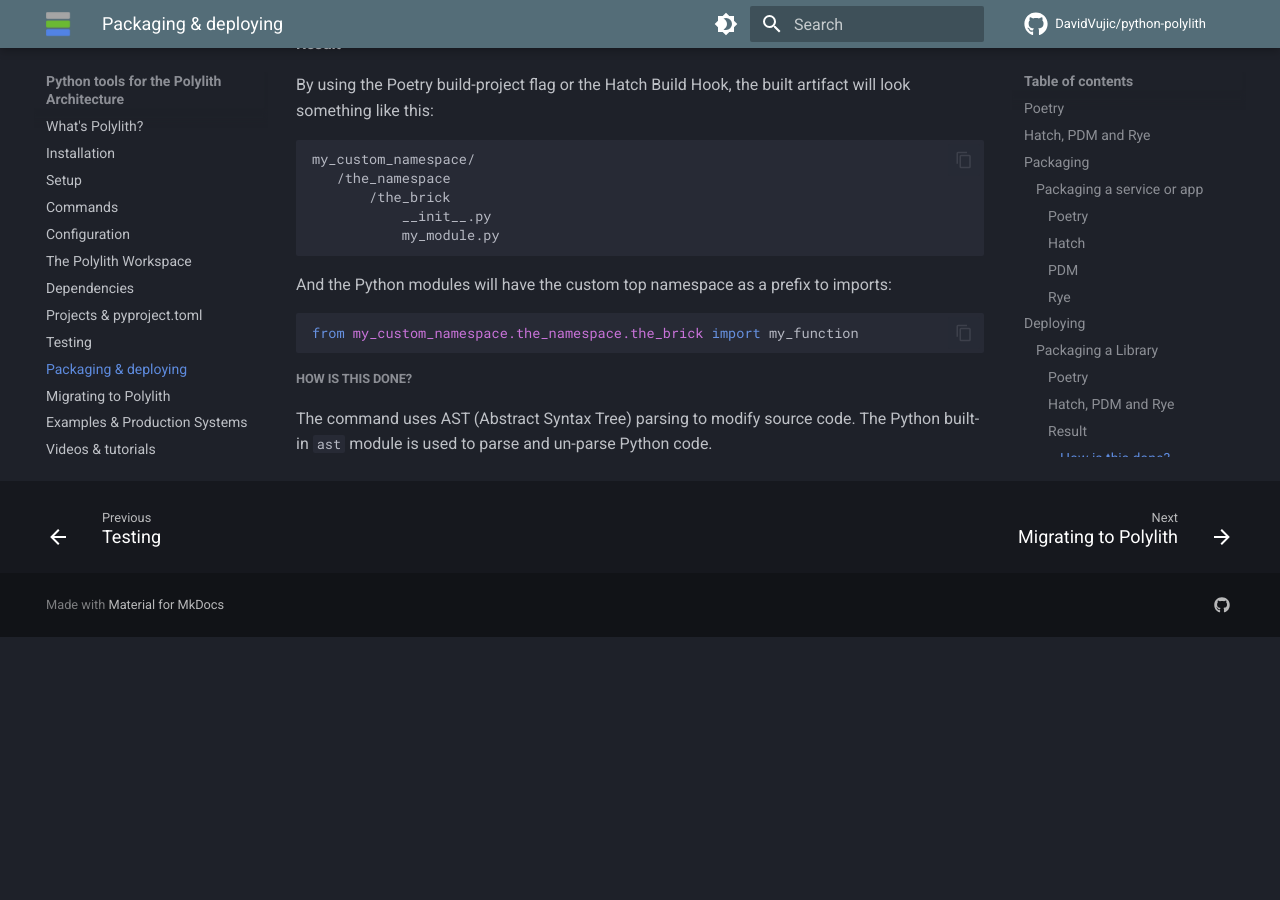
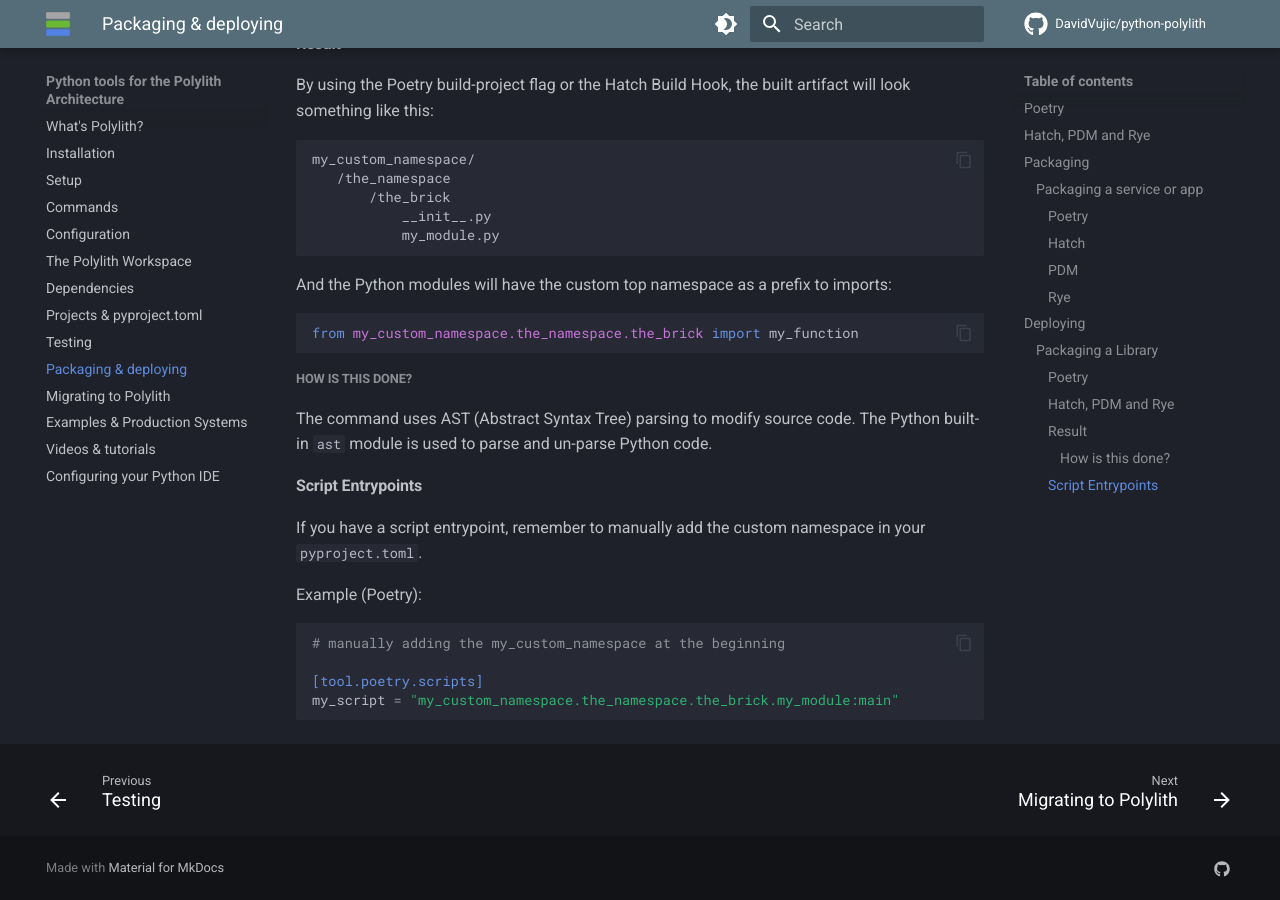
Before and after one commit to DavidVujic/python-polylith-docs, an MkDocs documentation site: the page built from docs/deployment.md, in a window 1280 px wide and 900 px high, scrolled down 2117 px. Built offline with MkDocs 1.6.1 and Material for MkDocs 9.7.7, drawn with Linux system fonts in a browser that asks for light colours; comment, search, counter and statistics services are not loaded; before the commit the page ends 2754 px from its top, so only the background shows below that.

Commit message:
add important info about script entry points and custom top namespaces

````diff
--- a/docs/deployment.md
+++ b/docs/deployment.md
@@ -99,3 +99,17 @@
 ##### How is this done?
 The command uses AST (Abstract Syntax Tree) parsing to modify source code.
 The Python built-in `ast` module is used to parse and un-parse Python code.
+
+
+#### Script Entrypoints
+ If you have a script entrypoint,
+remember to manually add the custom namespace in your `pyproject.toml`.
+
+Example (Poetry):
+
+``` toml
+# manually adding the my_custom_namespace at the beginning
+
+[tool.poetry.scripts]
+my_script = "my_custom_namespace.the_namespace.the_brick.my_module:main"
+```
````
